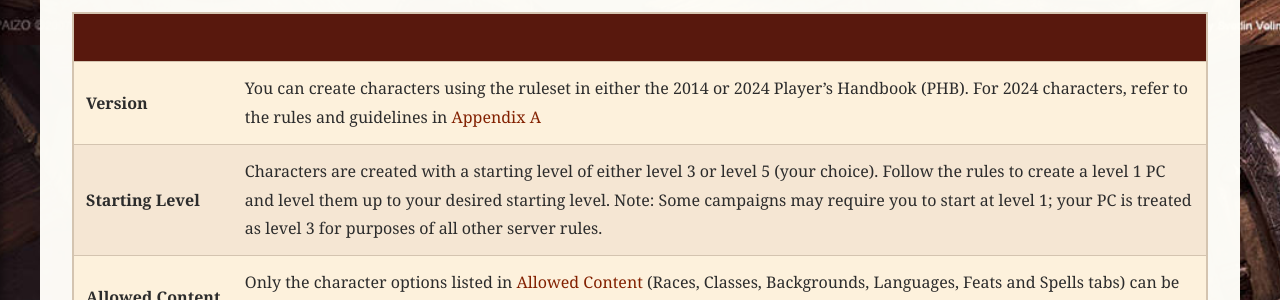
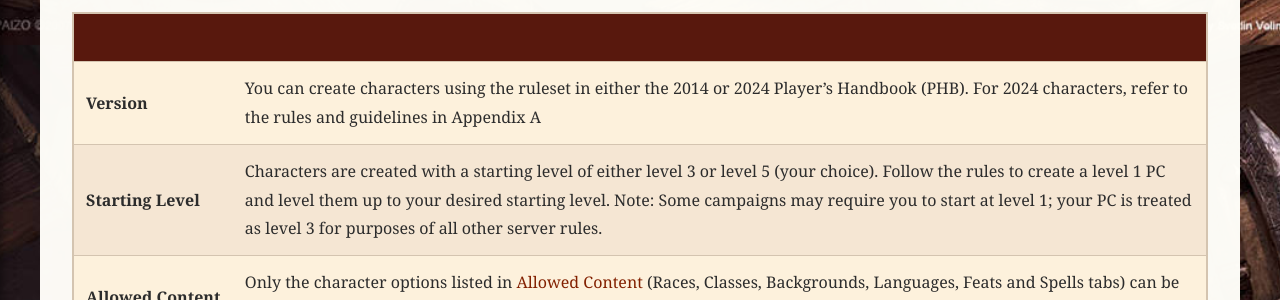
Before and after one commit to coconutswallow/Guides, a Jekyll site: the page built from _playersguide/character-creation.md, in a window 1280 px wide and 900 px high, scrolled down 672 px. Shown: the part 183-483 px from the top of the window. Built offline with Jekyll 4.4.1, drawn with Linux system fonts in a browser that asks for light colours; comment, search, counter and statistics services are not loaded; part of the change alters nothing that is shown.

```diff
--- a/_playersguide/character-creation.md
+++ b/_playersguide/character-creation.md
@@ -25,7 +25,7 @@ The following additional rules apply during character creation beyond the offici
 
 |  |  |
 |:---------------------------------------|:------------------------------------------------------------------------|
-| <strong>Version</strong> | You can create characters using the ruleset in either the 2014 or 2024 Player's Handbook (PHB). For 2024 characters, refer to the rules and guidelines in [Appendix A]({{ '/playersguide/2024-games.html' &#124 relative_url }}) |
+| <strong>Version</strong> | You can create characters using the ruleset in either the 2014 or 2024 Player's Handbook (PHB). For 2024 characters, refer to the rules and guidelines in Appendix A |
 | <strong>Starting Level</strong> | Characters are created with a starting level of either level 3 or level 5 (your choice). Follow the rules to create a level 1 PC and level them up to your desired starting level. Note: Some campaigns may require you to start at level 1; your PC is treated as level 3 for purposes of all other server rules. |
 | <strong>Allowed Content</strong> | Only the character options listed in  <a href="https://docs.google.com/spreadsheets/d/1fBEv1yDNTD-vwUyK6pK_oiXg2K7OiltW35iFCqxyMTY/edit?gid=552371857#gid=552371857">Allowed Content</a> (Races, Classes, Backgrounds, Languages, Feats and Spells tabs) can be used. Server specific rulings and rule changes (known as Rage Advice) are present as line items next to listed options.|
 | <strong>Origin</strong> | Characters must fit within the server setting of the Forgotten Realms and broader 5e multiverse.  You may choose to have a PC not native to Toril but bear in mind that if your character is banished back to their plane of origin, they can’t be played again unless they are rescued during an adventure or if they can travel back to Toril (e.g. Plane Shift). |
```
